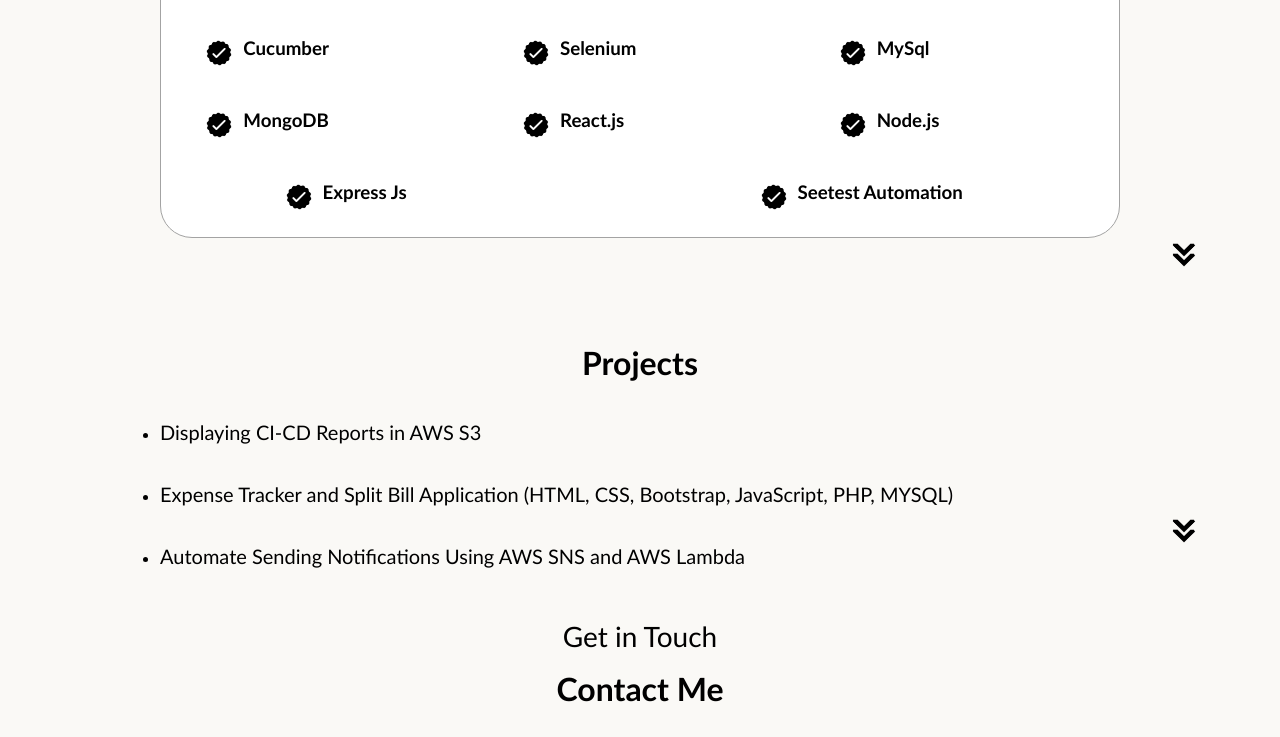
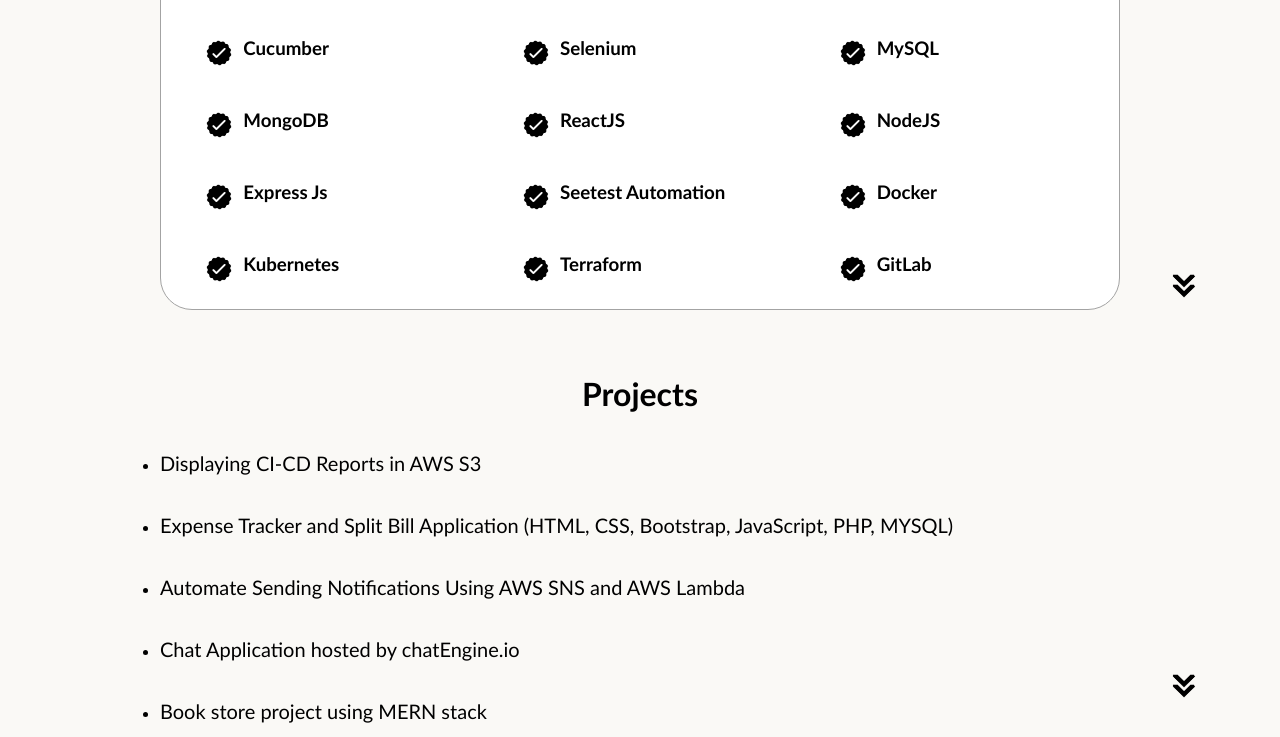
Before and after one commit to Eshwar20/MyPortfolio, a website: page index.html in a window 1280 px wide. Shown: the part 2121-2858 px from the top of the page. Drawn offline with Linux system fonts and the light colour scheme.

```diff
--- a/index.html
+++ b/index.html
@@ -45,7 +45,7 @@
             <p class="section__text_p1">Hello I'm</p>
             <h1 class="title">Sai Eshwar</h1>
             <div class="btn-container">
-                <button class="btn btn-color-2" onclick="window.open('./assets/resume-example.pdf')">Download CV</button>
+                <button class="btn btn-color-2" onclick="window.open('./assets/SaiEshwarResume.pdf')">Download CV</button>
                 <button class="btn btn-color-1" onclick="location.href='./#contact'">Contact Info</button>
             </div>
             <div id="social-container">
@@ -66,16 +66,16 @@
                     <div class="details-container">
                         <img src="./assets/experience.png" alt="Experience icon" class="icon">
                         <h3>Experience</h3>
-                        <span>3 years <br /> System Engineer</span>
+                        <span>3 years <br /> System Engineer <br /> <b> Tata Consultancy Services </b></span>
                     </div>
                     <div class="details-container">
                         <img src="./assets/education.png" alt="Education icon" class="icon">
                         <h3>Education</h3>
-                        <span>BTech(Computer Science Engineering) Bachelor's Degreee <br /> Msc(Computer Science) Master's Degree</span>
+                        <span>BTech(Computer Science Engineering) Bachelor's Degreee <br/> <b> Jawaharlal Nehru Technological University Hyderabad </b> <br /> Msc(Computer Science) Master's Degree <br /> <b>University of Louisiana at Lafayette</b></span>
                     </div>
                 </div>
                 <div class="text-container">
-                <p>As a master's student in computer science at ULL, I am passionate about learning and applying new technologies and methodologies in software development. I also work as a teaching assistant for the course Distributed Computing Systems, where I help students understand and implement the concepts and techniques of distributed systems using various tools and frameworks. <br />
+                <p>As a master's student in computer science at UL Lafayette, I am passionate about learning and applying new technologies and methodologies in software development. I also work as a teaching assistant for the course Distributed Computing Systems, where I help students understand and implement the concepts and techniques of distributed systems using various tools and frameworks. <br />
 
                     Before joining ULL, I was a Systems Engineer at Tata Consultancy Services for three years, where I contributed to two major projects in the cellular IoT and startup portal domains. <br/> I enhanced and created test scripts for various services and products, improving the automation quotient to 85% by using Cucumber Framework and Jmeter. I also enabled the CI/CD pipeline using GitLab CI and hosted the reports in AWS S3 Bucket. <br />
                     Additionally, I worked on the development of startup portals, where I specialized in crafting the frontend aspects of these web platforms using HTML, CSS, Javascript and ReactJS. <br /> I am proficient in debugging and log analysis using Graylog, CloudWatch, and Splunk for issue resolution. I have also leveraged AWS services such as EC2, S3, RDS, CloudWatch, IAM, and CI/CD tools for my projects.</p>
@@ -256,7 +256,7 @@
                       class="icon"
                     />
                     <div>
-                      <h3>MySql</h3>
+                      <h3>MySQL</h3>
 
                     </div>
                   </article>
@@ -279,7 +279,7 @@
                       class="icon"
                     />
                     <div>
-                      <h3>React.js</h3>
+                      <h3>ReactJS</h3>
 
                     </div>
                   </article>
@@ -290,7 +290,7 @@
                       class="icon"
                     />
                     <div>
-                      <h3>Node.js</h3>
+                      <h3>NodeJS</h3>
 
                     </div>
                   </article>
@@ -313,6 +313,50 @@
                     />
                     <div>
                       <h3>Seetest Automation</h3>
+
+                    </div>
+                  </article>
+                  <article>
+                    <img
+                      src="./assets/checkmark.png"
+                      alt="Experience icon"
+                      class="icon"
+                    />
+                    <div>
+                      <h3>Docker</h3>
+
+                    </div>
+                  </article>
+                  <article>
+                    <img
+                      src="./assets/checkmark.png"
+                      alt="Experience icon"
+                      class="icon"
+                    />
+                    <div>
+                      <h3>Kubernetes</h3>
+
+                    </div>
+                  </article>
+                  <article>
+                    <img
+                      src="./assets/checkmark.png"
+                      alt="Experience icon"
+                      class="icon"
+                    />
+                    <div>
+                      <h3>Terraform</h3>
+
+                    </div>
+                  </article>
+                  <article>
+                    <img
+                      src="./assets/checkmark.png"
+                      alt="Experience icon"
+                      class="icon"
+                    />
+                    <div>
+                      <h3>GitLab</h3>
 
                     </div>
                   </article>
@@ -340,7 +384,8 @@
             <br><li><a  onclick="showParagraph('project1')">Displaying CI-CD Reports in AWS S3</a></li><br>
            <br><li><a  onclick="showParagraph('project2')">Expense Tracker and Split Bill Application (HTML, CSS, Bootstrap, JavaScript, PHP, MYSQL)</a></li><br>
            <br><li><a  onclick="showParagraph('project3')">Automate Sending Notifications Using AWS SNS and AWS Lambda</a></li><br>
-
+           <br><li><a  onclick="showParagraph('project4')">Chat Application hosted by chatEngine.io</a></li><br>
+           <br><li><a  onclick="showParagraph('project5')">Book store project using MERN stack</a></li><br>
         </ul>
 
         <div id="project1" class="hidden">
@@ -364,6 +409,20 @@
                 Automated notification system that can send messages to multiple endpoints, such as email Amazon SNS and AWS Lambda
             </p>
         </div>
+
+        <div id="project4" class="hidden">
+          <h2>Chat Application hosted by chatEngine.io</h2>
+          <p>
+            A simple chat applicaion using ReactJS hosted by chatEngine.io
+          </p>
+      </div>
+
+      <div id="project5" class="hidden">
+        <h2>Book store project using MERN stack</h2>
+        <p>
+          A bookstore project developed using MERN Stack
+        </p>
+    </div>
 
         <img src="./assets/arrow.png" alt="Arrow icon" class="icon arrow" onclick="location.href='./#contact'">
     </section>
```
Also changed, not shown: assets/about-pic.png (deleted), 2 other files.
